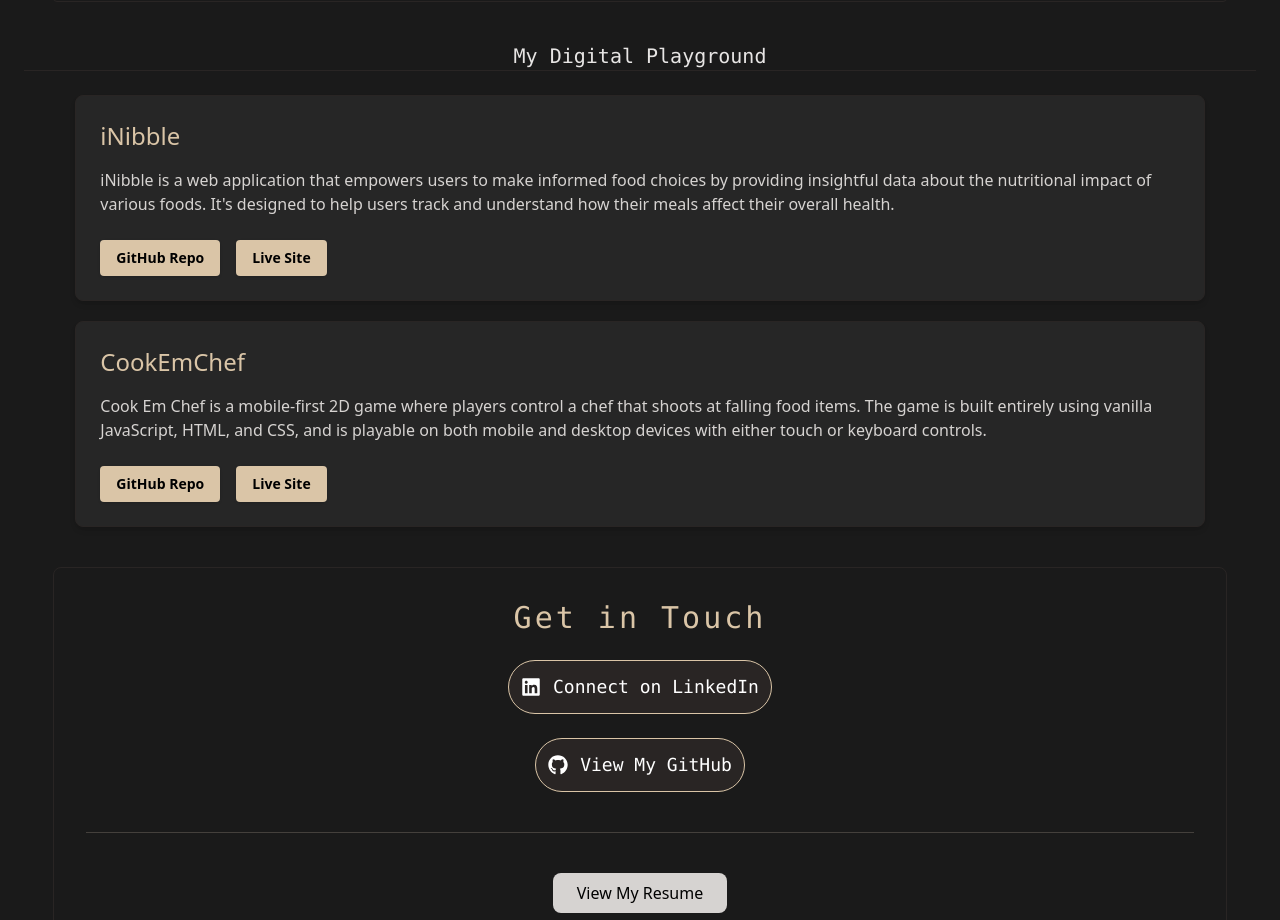
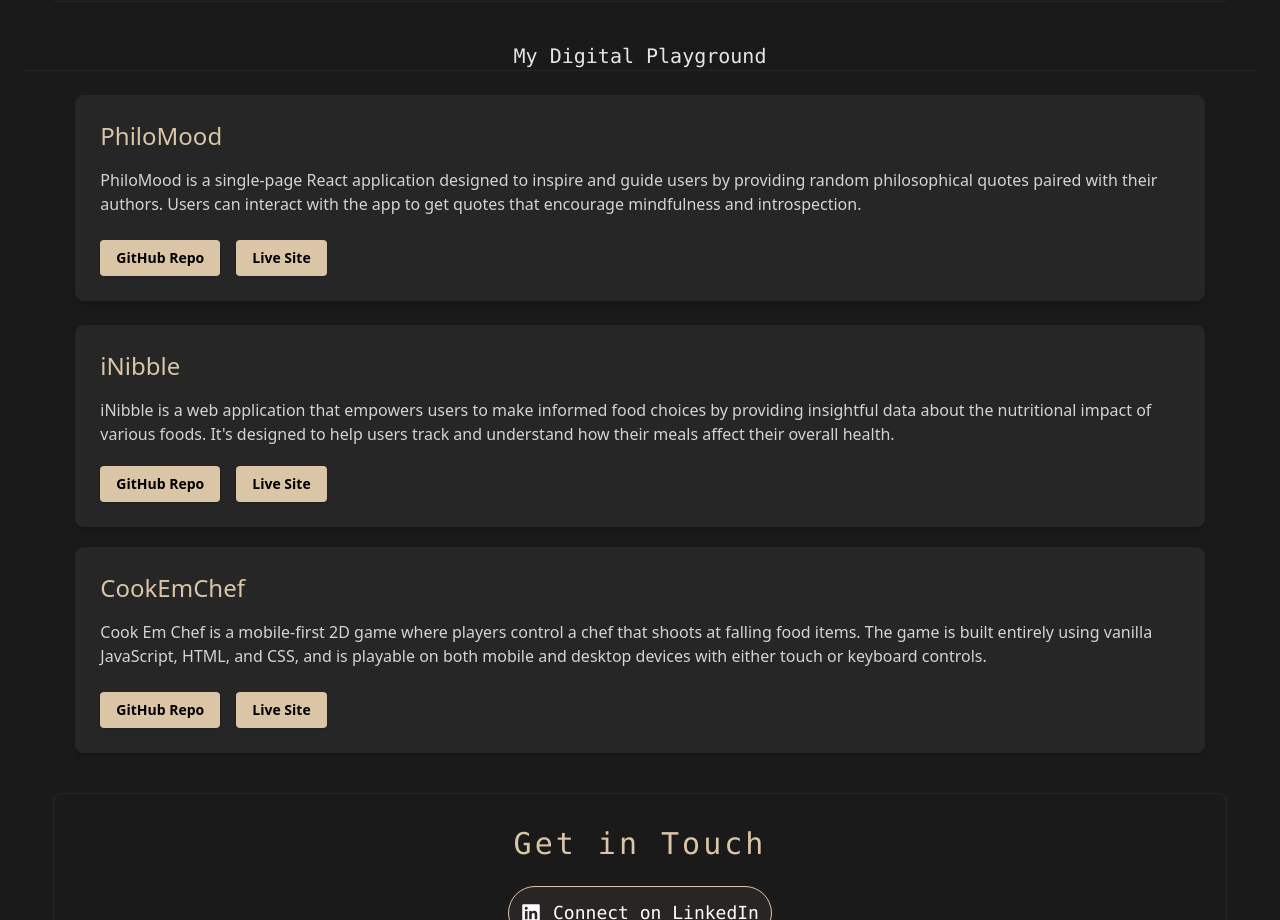
Before and after one commit to rashad3412/portfolioReactApp, a React (Vite) app: page / in a window 1280 px wide. Shown: the part 1307-2227 px from the top of the page. Built offline with nearby package versions, Linux system fonts and the light colour scheme.

Commit message:
added project to portfolio

```diff
--- a/src/pages/Projects.jsx
+++ b/src/pages/Projects.jsx
@@ -11,6 +11,42 @@ function ProjectPage() {
       {/* Project Section */}
       <div className="w-11/12 bg-neutral-800 border border-stone-800 mx-auto p-6 rounded-lg shadow-md">
         {/* Project Title */}
+        <h3 className="text-2xl font-normal text-beige mb-4">PhiloMood</h3>
+
+        {/* Project Description */}
+        <p className="text-stone-300 text-l leading-6 font-extralight">
+          PhiloMood is a single-page React application designed to inspire and
+          guide users by providing random philosophical quotes paired with their
+          authors. Users can interact with the app to get quotes that encourage
+          mindfulness and introspection.
+        </p>
+
+        {/* Action Buttons */}
+        <div className="flex justify-start gap-4 mt-6">
+          {/* GitHub Link */}
+          <a
+            href="https://github.com/rashad3412/philoMood"
+            target="_blank"
+            rel="noopener noreferrer"
+            className="px-4 py-2 bg-beige text-black text-sm font-semibold rounded hover:bg-opacity-90 shadow transition"
+          >
+            GitHub Repo
+          </a>
+          {/* Live Site Link */}
+          <a
+            href="https://philomood.netlify.app/"
+            target="_blank"
+            rel="noopener noreferrer"
+            className="px-4 py-2 bg-beige text-black text-sm font-semibold rounded hover:bg-opacity-90 shadow transition"
+          >
+            Live Site
+          </a>
+        </div>
+      </div>
+
+      {/* Project Section */}
+      <div className="w-11/12 bg-neutral-800 border border-stone-800 mx-auto p-6 rounded-lg shadow-md mt-6">
+        {/* Project Title */}
         <h3 className="text-2xl font-normal text-beige mb-4">iNibble</h3>
 
         {/* Project Description */}
@@ -22,7 +58,7 @@ function ProjectPage() {
         </p>
 
         {/* Action Buttons */}
-        <div className="flex justify-start gap-4 mt-6">
+        <div className="flex justify-start gap-4 mt-5">
           {/* GitHub Link */}
           <a
             href="https://github.com/rashad3412/iNibble"
@@ -43,6 +79,7 @@ function ProjectPage() {
           </a>
         </div>
       </div>
+
       {/* Project Section */}
       <div className=" w-11/12 bg-neutral-800 border border-stone-800 mx-auto p-6 rounded-lg shadow-md mt-5">
         {/* Project Title */}
```
